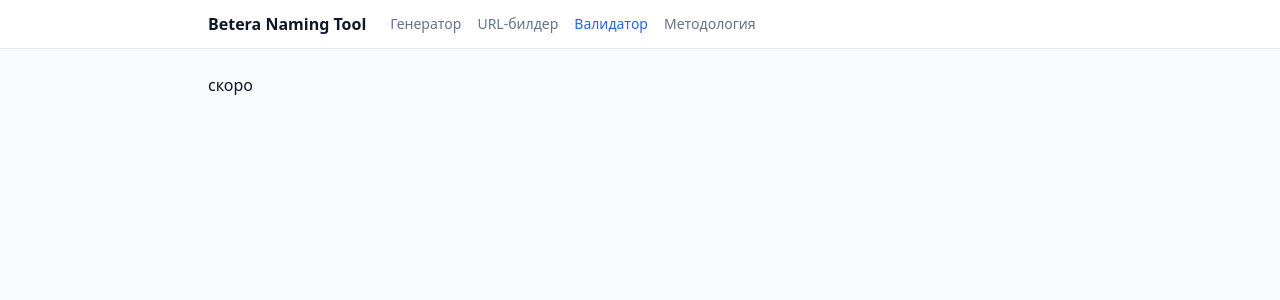
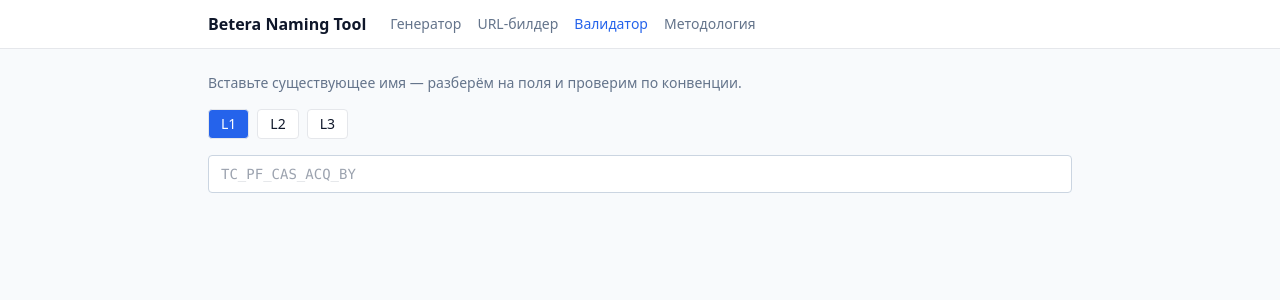
Before and after one commit to cosmiksoul/dmnt, a React (Vite) app: page /#/validator in a window 1280 px wide. Shown: the top 300 px of the page. Built offline with nearby package versions, Linux system fonts and the light colour scheme.

Commit message:
feat: validator/parser page

```diff
--- a/src/pages/Validator.jsx
+++ b/src/pages/Validator.jsx
@@ -1,3 +1,49 @@
+import { useState } from 'react'
+import { parseName } from '../lib/parseName.js'
+
+const LEVELS = ['L1', 'L2', 'L3']
+
 export default function Validator() {
-  return <div>скоро</div>
+  const [level, setLevel] = useState('L1')
+  const [input, setInput] = useState('')
+  const { fields, errors } = input ? parseName(input, level) : { fields: {}, errors: [] }
+  const entries = Object.entries(fields)
+
+  return (
+    <div className="space-y-4">
+      <p className="text-sm text-slate-500">Вставьте существующее имя — разберём на поля и проверим по конвенции.</p>
+      <div className="flex gap-2">
+        {LEVELS.map((l) => (
+          <button key={l} onClick={() => setLevel(l)}
+            className={`rounded border px-3 py-1 text-sm ${level === l ? 'bg-blue-600 text-white' : 'bg-white'}`}>
+            {l}
+          </button>
+        ))}
+      </div>
+      <input className="w-full rounded border border-slate-300 px-3 py-2 font-mono text-sm"
+        placeholder={level === 'L1' ? 'TC_PF_CAS_ACQ_BY' : level === 'L2' ? 'DSP_MOB_W2W_DIR_Feed' : 'GatesOfOlympus100500_V1_dmt'}
+        value={input} onChange={(e) => setInput(e.target.value)} />
+
+      {input && (
+        <section className="rounded-lg border bg-white p-4">
+          <h2 className="mb-2 text-sm font-semibold text-slate-700">Разбор</h2>
+          <table className="w-full text-sm">
+            <tbody>
+              {entries.map(([k, val]) => (
+                <tr key={k} className="border-b last:border-0">
+                  <td className="py-1 pr-4 text-slate-500">{k}</td>
+                  <td className="py-1 font-mono">{val || <span className="text-slate-300">—</span>}</td>
+                </tr>
+              ))}
+            </tbody>
+          </table>
+          {errors.length > 0 ? (
+            <ul className="mt-3 space-y-1 text-xs text-red-600">{errors.map((e, i) => <li key={i}>• {e}</li>)}</ul>
+          ) : (
+            <p className="mt-3 text-xs text-green-600">✓ Соответствует конвенции.</p>
+          )}
+        </section>
+      )}
+    </div>
+  )
 }
```
